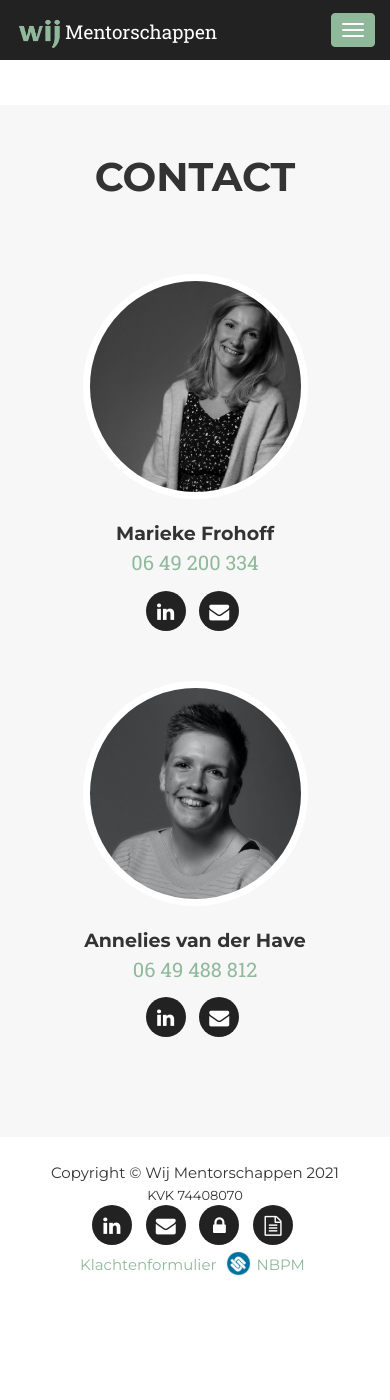
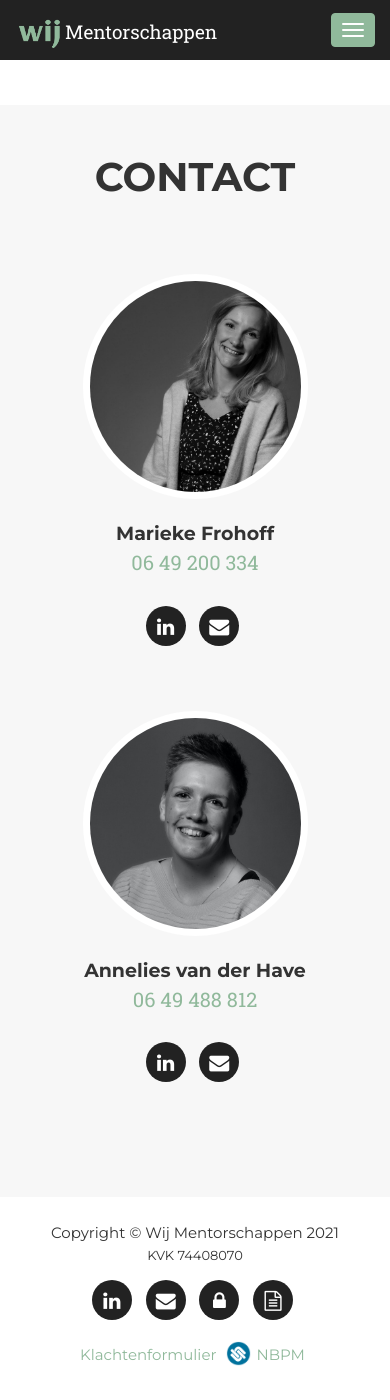
Before and after one commit to wijmentorschappen/wijmentorschappen.github.io, a Jekyll site: the page built from index.html, in a window 390 px wide and 1400 px high, scrolled down 2932 px. Built offline with Jekyll 4.4.1, drawn with Linux system fonts in a browser that asks for light colours; some web fonts are replaced; before the commit the page ends 4242 px from its top, so only the background shows below that.

Commit message:
add some padding when icons are shown below text

```diff
--- a/_layouts/style.css
+++ b/_layouts/style.css
@@ -222,3 +222,9 @@ h1, h2, h3, h4, h5{
 body{
     min-width: 300px;
 }
+@media(max-width:992px) {
+    ul.social-buttons{
+        padding-top: 1em;
+        padding-bottom: 1em;
+    }
+}
```
